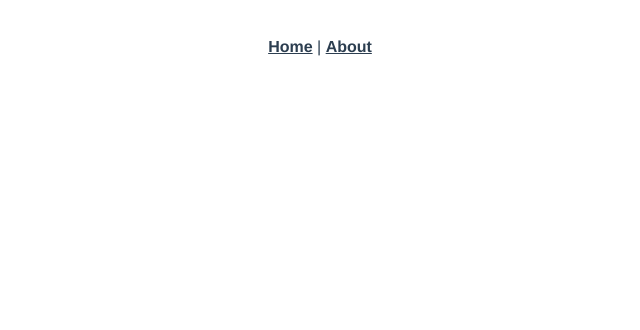
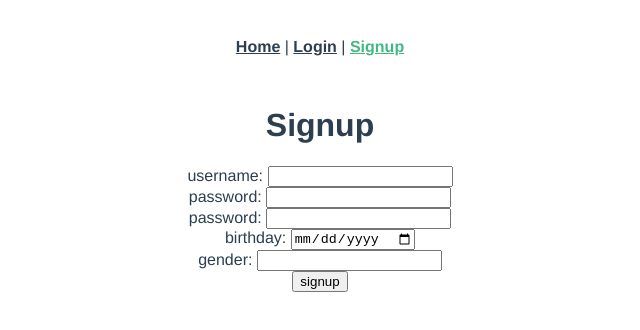
Before and after one commit to yuueuni/movieda, a Vue app in the folder movieda_front/: page /accounts/signup in a window 1280 px wide. Shown: the top 330 px of the page, without its empty margins (320-960 px from the left). Built offline with nearby package versions, Linux system fonts and the light colour scheme.

Commit message:
Install modules & Add accounts Vue

```diff
--- a/movieda_front/package.json
+++ b/movieda_front/package.json
@@ -8,8 +8,10 @@
     "lint": "vue-cli-service lint"
   },
   "dependencies": {
+    "axios": "^0.19.2",
     "core-js": "^3.6.5",
     "vue": "^2.6.11",
+    "vue-cookies": "^1.7.0",
     "vue-router": "^3.2.0"
   },
   "devDependencies": {
--- a/movieda_front/src/App.vue
+++ b/movieda_front/src/App.vue
@@ -2,7 +2,8 @@
   <div id="app">
     <div id="nav">
       <router-link to="/">Home</router-link> |
-      <router-link to="/about">About</router-link>
+      <router-link v-if="!isLoggedIn" :to="{ name: 'Login' }">Login</router-link> |
+      <router-link v-if="!isLoggedIn" :to="{ name: 'Signup' }">Signup</router-link>
     </div>
     <router-view/>
   </div>
--- a/movieda_front/src/router/index.js
+++ b/movieda_front/src/router/index.js
@@ -1,6 +1,11 @@
 import Vue from 'vue'
 import VueRouter from 'vue-router'
 import Home from '../views/Home.vue'
+
+
+import LoginView from '../views/accounts/LoginView.vue'
+import SignupView from '../views/accounts/SignupView.vue'
+
 
 Vue.use(VueRouter)
 
@@ -11,13 +16,15 @@ Vue.use(VueRouter)
     component: Home
   },
   {
-    path: '/about',
-    name: 'About',
-    // route level code-splitting
-    // this generates a separate chunk (about.[hash].js) for this route
-    // which is lazy-loaded when the route is visited.
-    component: () => import(/* webpackChunkName: "about" */ '../views/About.vue')
-  }
+    path: '/accounts/login',
+    name: 'Login',
+    component: LoginView,
+  },
+  {
+    path: '/accounts/signup',
+    name: 'Signup',
+    component: SignupView,
+  },
 ]
 
 const router = new VueRouter({
--- a/movieda_front/src/views/Home.vue
+++ b/movieda_front/src/views/Home.vue
@@ -6,13 +6,11 @@
 </template>
 
 <script>
-// @ is an alias to /src
-import HelloWorld from '@/components/HelloWorld.vue'
 
 export default {
   name: 'Home',
   components: {
-    HelloWorld
+
   }
 }
 </script>
--- /dev/null
+++ b/movieda_front/src/views/accounts/LoginView.vue
@@ -0,0 +1,39 @@
+<template>
+  <div>
+    <h1>Login</h1>
+			<div>
+				<label for="username">username: </label>
+				<input v-model="loginData.username" id="username" type="text">
+			</div>
+			<div>
+				<label for="password">password: </label>
+				<input v-model="loginData.password" id="password" type="password">
+			</div>
+			<div>
+				<button @click="login">Login</button>
+			</div>
+  </div>
+</template>
+
+<script>
+export default {
+    name: 'LoginView',
+    data() {
+        return {
+            loginData: {
+                username: null,
+                password: null,
+            }
+        }
+    },
+    methods: {
+        login() {
+            this.$emit('submit-login-data', this.signupData)
+        }
+    }
+}
+</script>
+
+<style>
+
+</style>
--- /dev/null
+++ b/movieda_front/src/views/accounts/SignupView.vue
@@ -0,0 +1,54 @@
+<template>
+	<div>
+		<h1>Signup</h1>
+		<div>
+			<label for="username">username: </label>
+			<input v-model="loginData.username" id="username" type="text">
+		</div>
+		<div>
+			<label for="password1">password: </label>
+			<input v-model="loginData.password" id="password1" type="password">
+		</div>
+		<div>
+			<label for="password2">password: </label>
+			<input v-model="loginData.password2" id="password2" type="password">
+		</div>
+		<div>
+			<label for="birthday">birthday: </label>
+			<input v-model="loginData.birthday" id="birthday" type="date">
+		</div>
+		<div>
+			<label for="gender">gender: </label>
+			<input v-model="loginData.gender" id="gender" type="number">
+		</div>
+		<div>
+			<button @click="signup">signup</button>
+		</div>
+	</div>
+</template>
+
+<script>
+export default {
+	name: 'LoginView',
+		data() {
+			return {
+					loginData: {
+							username: null,
+							password1: null,
+							password2: null,
+							birthday: null,
+							gender: null,
+					}
+				}
+			},
+			methods: {
+				login() {
+					this.$emit('submit-signup-data', this.signupData)
+				}
+		}
+	}
+</script>
+
+<style>
+
+</style>
```
Also changed, not shown: 1 other file (tests, documents, lock files or other folders).
